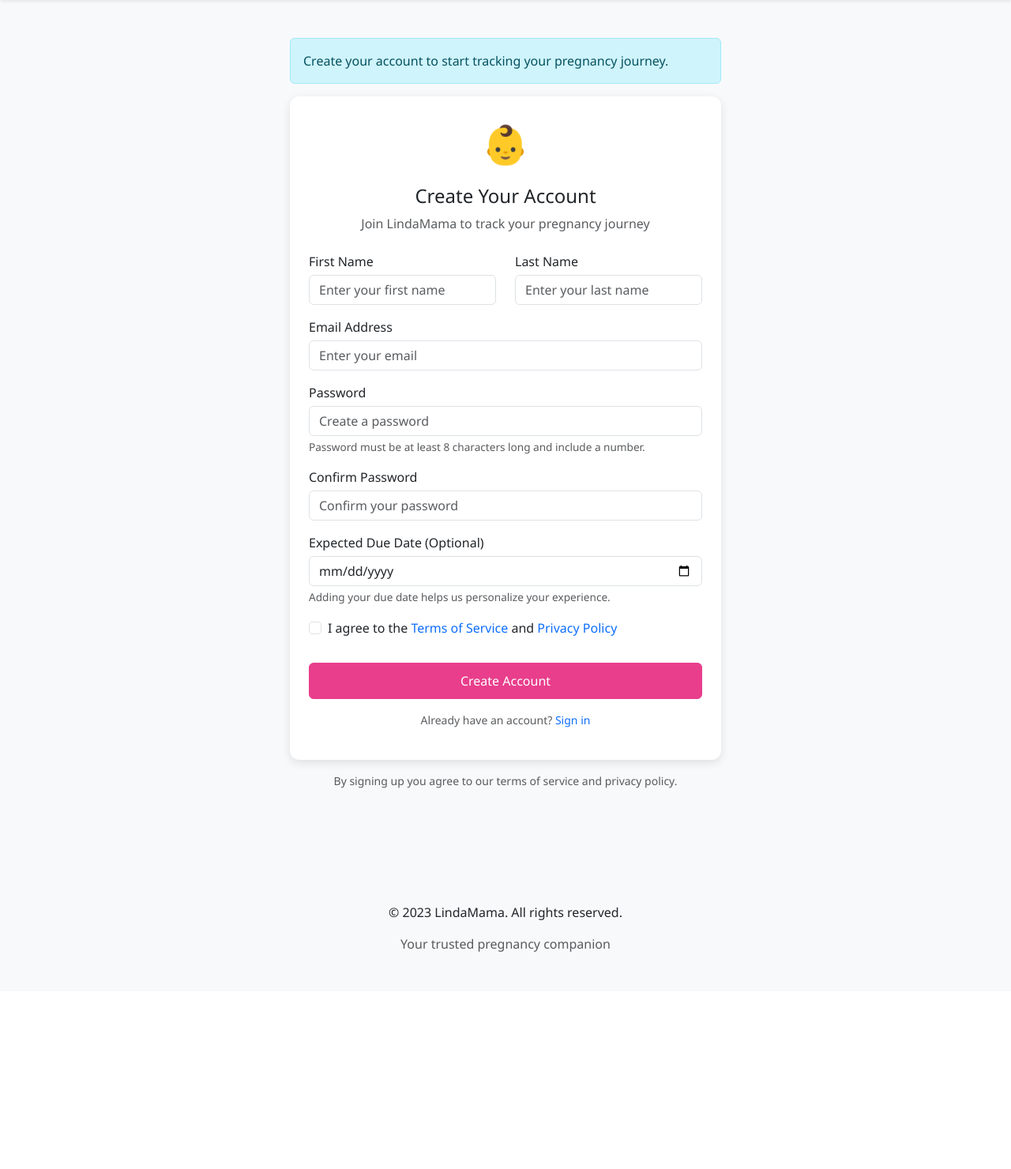
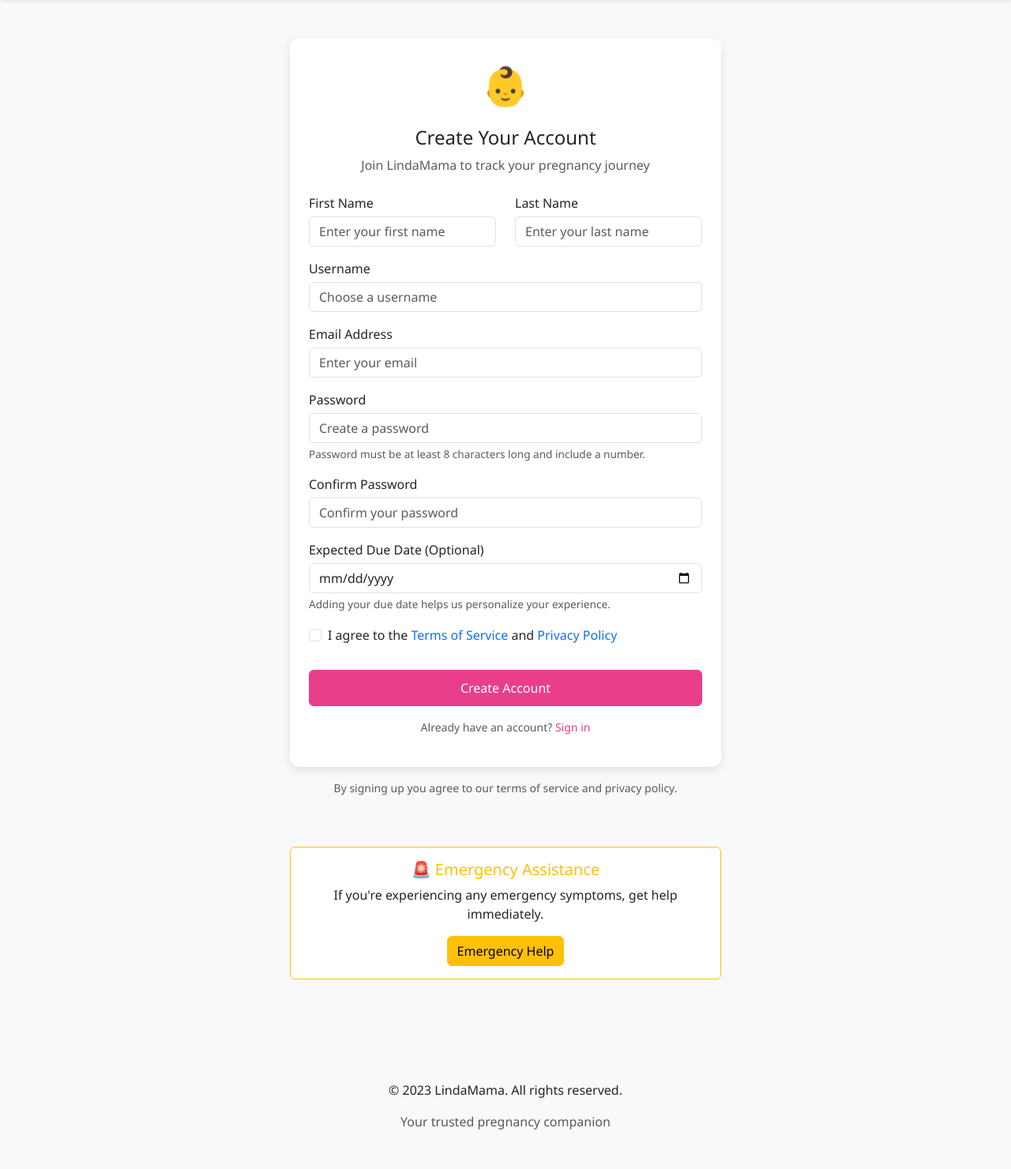
Before and after one commit to ayioka/Linda-Mama-Pregnancy-App, a Django app: template pregnancy/templates/pregnancy/register.html in a window 1280 px wide. Shown: the part 56-1536 px from the top of the page at 79% size. Before the commit the page ends 1261 px from the top, so only its background shows below. Run offline with Django 4.2, Linux system fonts and the light colour scheme; the template is opened without the code that fills it, so the values that code supplies are empty.

Commit message:
Enhance registration form with new fields and validation
Updated registration form with additional fields and improved validation. Added error and success message containers.

```diff
--- a/pregnancy/templates/pregnancy/register.html
+++ b/pregnancy/templates/pregnancy/register.html
@@ -50,19 +50,28 @@
       color: #e83e8c;
       margin-bottom: 1rem;
     }
+    .login-link {
+      color: #e83e8c;
+      text-decoration: none;
+      font-weight: 500;
+    }
+    .login-link:hover {
+      color: #d81b7e;
+      text-decoration: underline;
+    }
   </style>
 </head>
 <body class="bg-light">
 <nav class="navbar navbar-expand-md navbar-light bg-white shadow-sm">
   <div class="container">
-    <a class="navbar-brand" href="#">LindaMama</a>
+    <a class="navbar-brand" href="/">LindaMama</a>
     <button class="navbar-toggler" type="button" data-bs-toggle="collapse" data-bs-target="#navbarNav">
       <span class="navbar-toggler-icon"></span>
     </button>
     <div class="collapse navbar-collapse" id="navbarNav">
       <ul class="navbar-nav ms-auto">
-        <li class="nav-item"><a class="nav-link" href="#">Login</a></li>
-        <li class="nav-item"><a class="nav-link active" href="#">Register</a></li>
+        <li class="nav-item"><a class="nav-link" href="/login/">Login</a></li>
+        <li class="nav-item"><a class="nav-link active" href="/signup/">Register</a></li>
       </ul>
     </div>
   </div>
@@ -72,9 +81,13 @@
   <!-- Messages block -->
   <div class="row justify-content-center">
     <div class="col-md-6">
-      <div class="alert alert-info">
+      <div class="alert alert-info" id="infoAlert">
         Create your account to start tracking your pregnancy journey.
       </div>
+      <!-- Error message container -->
+      <div class="alert alert-danger d-none" id="errorAlert"></div>
+      <!-- Success message container -->
+      <div class="alert alert-success d-none" id="successAlert"></div>
     </div>
   </div>
 
@@ -89,31 +102,40 @@
             <p class="text-muted">Join LindaMama to track your pregnancy journey</p>
           </div>
 
-          <form method="post" novalidate>
-            <!-- CSRF token would go here in Django -->
+          <form id="signup-form" method="post" novalidate>
+            <!-- CSRF token would go here in Django --
 
             <!-- First Name and Last Name -->
             <div class="row">
               <div class="col-md-6 mb-3">
-                <label for="firstName" class="form-label">First Name</label>
-                <input type="text" class="form-control" id="firstName" placeholder="Enter your first name" required>
+                <label for="first_name" class="form-label">First Name</label>
+                <input type="text" class="form-control" id="first_name" name="first_name" placeholder="Enter your first name" required>
                 <div class="invalid-feedback">
                   Please provide your first name.
                 </div>
               </div>
               <div class="col-md-6 mb-3">
-                <label for="lastName" class="form-label">Last Name</label>
-                <input type="text" class="form-control" id="lastName" placeholder="Enter your last name" required>
+                <label for="last_name" class="form-label">Last Name</label>
+                <input type="text" class="form-control" id="last_name" name="last_name" placeholder="Enter your last name">
                 <div class="invalid-feedback">
                   Please provide your last name.
                 </div>
               </div>
             </div>
 
+            <!-- Username -->
+            <div class="mb-3">
+              <label for="username" class="form-label">Username</label>
+              <input type="text" class="form-control" id="username" name="username" placeholder="Choose a username" required>
+              <div class="invalid-feedback">
+                Please choose a username.
+              </div>
+            </div>
+
             <!-- Email -->
             <div class="mb-3">
               <label for="email" class="form-label">Email Address</label>
-              <input type="email" class="form-control" id="email" placeholder="Enter your email" required>
+              <input type="email" class="form-control" id="email" name="email" placeholder="Enter your email" required>
               <div class="invalid-feedback">
                 Please provide a valid email address.
               </div>
@@ -122,19 +144,19 @@
             <!-- Password -->
             <div class="mb-3">
               <label for="password" class="form-label">Password</label>
-              <input type="password" class="form-control" id="password" placeholder="Create a password" required>
+              <input type="password" class="form-control" id="password" name="password" placeholder="Create a password" required minlength="8">
               <div class="form-text">
                 Password must be at least 8 characters long and include a number.
               </div>
               <div class="invalid-feedback">
-                Please provide a valid password.
+                Password must be at least 8 characters long.
               </div>
             </div>
 
             <!-- Confirm Password -->
             <div class="mb-3">
-              <label for="confirmPassword" class="form-label">Confirm Password</label>
-              <input type="password" class="form-control" id="confirmPassword" placeholder="Confirm your password" required>
+              <label for="confirm_password" class="form-label">Confirm Password</label>
+              <input type="password" class="form-control" id="confirm_password" name="confirm_password" placeholder="Confirm your password" required>
               <div class="invalid-feedback">
                 Passwords must match.
               </div>
@@ -142,8 +164,8 @@
 
             <!-- Due Date -->
             <div class="mb-3">
-              <label for="dueDate" class="form-label">Expected Due Date (Optional)</label>
-              <input type="date" class="form-control" id="dueDate">
+              <label for="due_date" class="form-label">Expected Due Date (Optional)</label>
+              <input type="date" class="form-control" id="due_date" name="due_date">
               <div class="form-text">
                 Adding your due date helps us personalize your experience.
               </div>
@@ -151,9 +173,9 @@
 
             <!-- Terms and Conditions -->
             <div class="mb-3 form-check">
-              <input type="checkbox" class="form-check-input" id="terms" required>
+              <input type="checkbox" class="form-check-input" id="terms" name="terms" required>
               <label class="form-check-label" for="terms">
-                I agree to the <a href="#" class="text-decoration-none">Terms of Service</a> and <a href="#" class="text-decoration-none">Privacy Policy</a>
+                I agree to the <a href="/terms/" class="text-decoration-none">Terms of Service</a> and <a href="/privacy/" class="text-decoration-none">Privacy Policy</a>
               </label>
               <div class="invalid-feedback">
                 You must agree before submitting.
@@ -164,11 +186,24 @@
           </form>
 
           <div class="text-center mt-3">
-            <p class="text-muted small">Already have an account? <a href="#" class="text-decoration-none">Sign in</a></p>
+            <p class="text-muted small">Already have an account? <a href="/login/" class="login-link">Sign in</a></p>
           </div>
         </div>
       </div>
       <p class="text-muted small mt-3 text-center">By signing up you agree to our terms of service and privacy policy.</p>
+    </div>
+  </div>
+
+  <!-- Emergency Section -->
+  <div class="row justify-content-center mt-5">
+    <div class="col-md-6">
+      <div class="card border-warning">
+        <div class="card-body text-center">
+          <h5 class="card-title text-warning">🚨 Emergency Assistance</h5>
+          <p class="card-text">If you're experiencing any emergency symptoms, get help immediately.</p>
+          <button class="btn btn-warning emergency-btn">Emergency Help</button>
+        </div>
+      </div>
     </div>
   </div>
 </div>
@@ -181,29 +216,19 @@
 </footer>
 
 <script src="https://cdn.jsdelivr.net/npm/bootstrap@5.3.1/dist/js/bootstrap.bundle.min.js"></script>
+
+<!-- Load LindaMama JavaScript Files -->
 <script>
-  // Form validation
-  (function() {
-    'use strict';
+  // CSRF token function for Django
+  function getCSRFToken() {
+    // This will be replaced with actual Django CSRF token
+    return document.querySelector('[name=csrfmiddlewaretoken]')?.value || '{{ csrf_token }}';
+  }
 
-    // Fetch all the forms we want to apply custom Bootstrap validation styles to
-    var forms = document.querySelectorAll('form');
-
-    // Loop over them and prevent submission
-    Array.prototype.slice.call(forms).forEach(function(form) {
-      form.addEventListener('submit', function(event) {
-        if (!form.checkValidity()) {
-          event.preventDefault();
-          event.stopPropagation();
-        }
-
-        form.classList.add('was-validated');
-      }, false);
-    });
-
-    // Password confirmation validation
-    var password = document.getElementById('password');
-    var confirmPassword = document.getElementById('confirmPassword');
+  // Password confirmation validation
+  document.addEventListener('DOMContentLoaded', function() {
+    const password = document.getElementById('password');
+    const confirmPassword = document.getElementById('confirm_password');
 
     function validatePassword() {
       if (password.value !== confirmPassword.value) {
@@ -213,9 +238,27 @@
       }
     }
 
-    password.addEventListener('change', validatePassword);
-    confirmPassword.addEventListener('keyup', validatePassword);
-  })();
+    if (password && confirmPassword) {
+      password.addEventListener('change', validatePassword);
+      confirmPassword.addEventListener('keyup', validatePassword);
+    }
+
+    // Hide info alert after 5 seconds
+    setTimeout(function() {
+      const infoAlert = document.getElementById('infoAlert');
+      if (infoAlert) {
+        infoAlert.classList.add('d-none');
+      }
+    }, 5000);
+  });
 </script>
+
+<script src="/static/js/utils.js"></script>
+<script src="/static/js/auth.js"></script>
+<script src="/static/js/navigation.js"></script>
+<script src="/static/js/actions.js"></script>
+<script src="/static/js/dashboard.js"></script>
+<script src="/static/js/main.js"></script>
+
 </body>
 </html>
```
